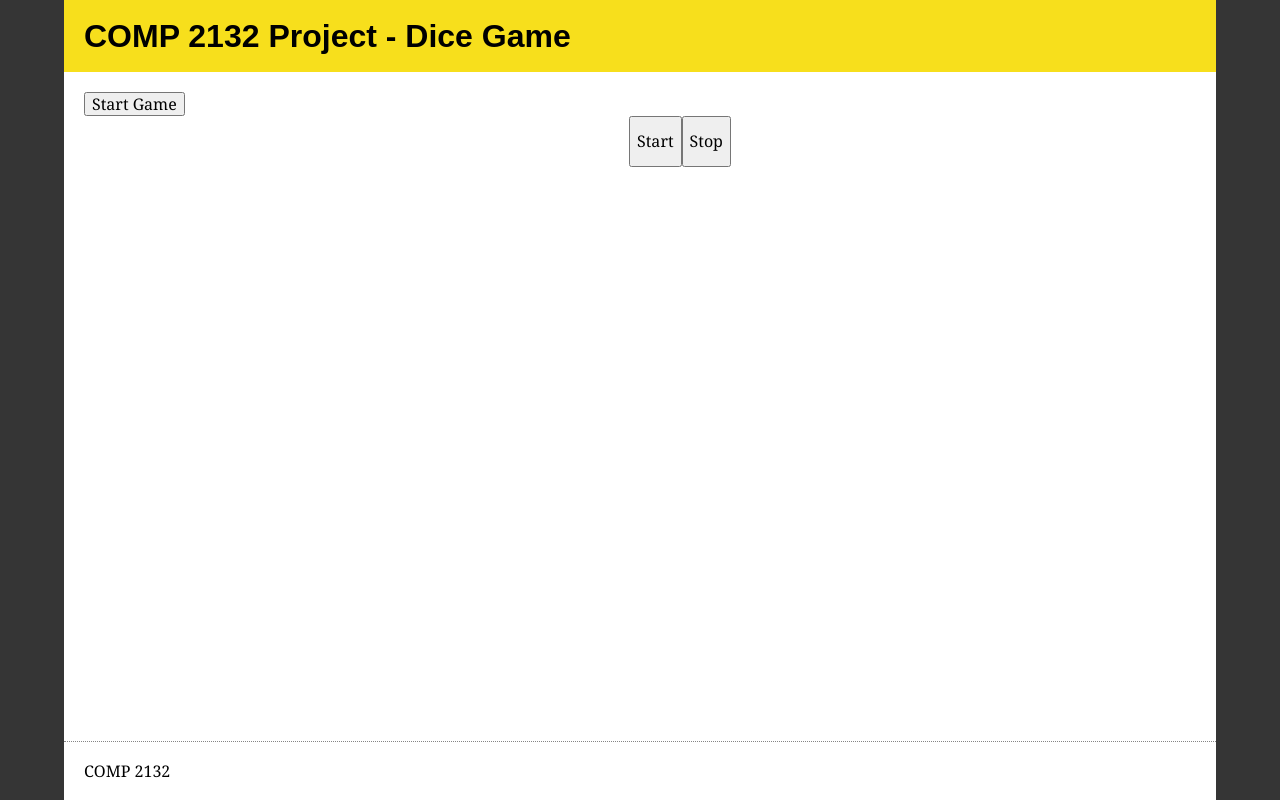
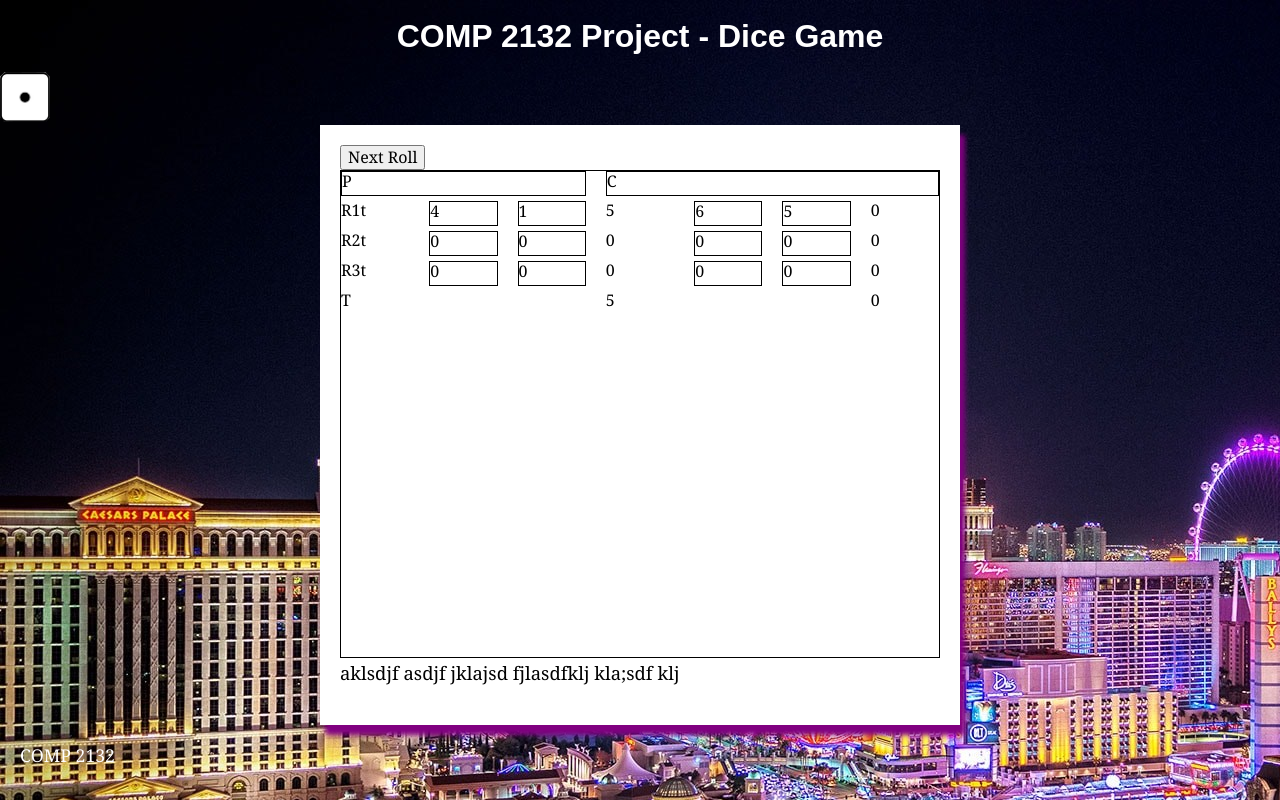
Before and after one commit to dmcar59/2132_Prjct, a plain HTML site: page index.html in a window 1280 px wide. Both pictures are taken after a click on the element "Start Game". Drawn offline with Linux system fonts and the light colour scheme.

Commit message:
Calc complete

```diff
--- a/index.html
+++ b/index.html
@@ -8,16 +8,46 @@
     <link rel="stylesheet" href="styles/styles.css">
 </head>
 <body>
-    <div class="wrapper">
+    <div >
         <header>
             <h1>COMP 2132 Project - Dice Game</h1>
+            <img style="height:50px;margin-left:0px;padding-bottom:0px;" src="images/dice1.png" alt="logo"/>
         </header>
-        <main>
+        <main class="border">
             <section id="start">
 
                 <button id="start-btn">Start Game</button>
 
 
+            </section>
+
+            <section id="container">
+                <div class="box1">P</div>
+                <div class="box2">C</div>
+                <div class="box3">R1t </div>
+                <div id="box4">P1 1</div>
+                <div id="box5">P1 2</div>
+                <div id="box6">PS 1</div>
+                <div id="box7">C1 1</div>
+                <div id="box8">C1 2</div>
+                <div id="box9">CS 1</div>
+                <div class="box10">R2t</div>
+                <div id="box11">P2 1</div>
+                <div id="box12">P2 2</div>
+                <div id="box13">PS 2</div>
+                <div id="box14">C2 1</div>
+                <div id="box15">C2 2</div>
+                <div id="box16">CS 2</div>
+                <div class="box17">R3t</div>
+                <div id="box18">P3 1</div>
+                <div id="box19">P3 2</div>
+                <div id="box20">PS 3</div>
+                <div id="box21">C3 1</div>
+                <div id="box22">C3 2</div>
+                <div id="box23">CS 3</div>
+                <div class="box24">T</div>
+                <div id="box25">PS</div>
+                <div id="box26">CS</div>
             </section>
             <section id="pop-up">
                 <h2>Game Over</h2>
@@ -28,19 +58,15 @@
                 <button id="btn-again">&#10005;</button>
 
             </section>
-            <div id="container">
-                <figure>
-                    <img src="images/bike-1.jpg" id="main-image" alt="">
+            <section>
+                <p>aklsdjf asdjf jklajsd fjlasdfklj kla;sdf klj</p>
+            </section>
+        </main>
 
-                </figure>
-                <button id="btn-start">Start</button>
-                <button id="btn-stop">Stop</button>
-            </div>
-        </main>
         <footer>
             COMP 2132
         </footer>
-    </div>
+   </div>
     <script src="scripts/jquery-3.4.1.min.js"></script>
     <script src="scripts/project.js"></script>
 </body>
--- a/scripts/project.js
+++ b/scripts/project.js
@@ -2,35 +2,60 @@ const popUp = document.getElementById('pop-up');
 const start = document.getElementById('start');
 const score = document.getElementById('score');
 const winner = document.getElementById('winner');
+const startbtn = document.getElementById('start-btn');
+const pr11 = document.getElementById('box4');
+const pr12 = document.getElementById('box5');
+const cr11 = document.getElementById('box7');
+const cr12 = document.getElementById('box8');
+const pr21 = document.getElementById('box11');
+const pr22 = document.getElementById('box12');
+const cr21 = document.getElementById('box14');
+const cr22 = document.getElementById('box15');
+const pr31 = document.getElementById('box18');
+const pr32 = document.getElementById('box19');
+const cr31 = document.getElementById('box21');
+const cr32 = document.getElementById('box22');
+const tp1 = document.getElementById('box6');
+const tc1 = document.getElementById('box9');
+const tp2 = document.getElementById('box13');
+const tc2 = document.getElementById('box16');
+const tp3 = document.getElementById('box20');
+const tc3 = document.getElementById('box23');
+const ps = document.getElementById('box25');
+const cs = document.getElementById('box26');
 
-let rollp1 = 0;
-let rollc1 =0;
-let rollp2 = 0;
-let rollc2 =0;
-let totalp = 0;
-let totalc =0;
+let rollp1 = [0,0,0];
+let rollc1 =[0,0,0];
+let rollp2 = [0,0,0];
+let rollc2 =[0,0,0];
+let totalp = [0,0,0];
+let totalc =[0,0,0];
 let subp = 0;
 let subc = 0;
 let counter = 0;
 
 start.addEventListener("click",function(){
+    startbtn.innerHTML = "Next Roll";
   /*Roll Dice*/
     if(counter < 2){
-        rollp1 = Math.floor(Math.random() * 6 + 1);
-        rollp2 = Math.floor(Math.random()*6+1);
-        rollc1 = Math.floor(Math.random() * 6 + 1);
-        rollc2 = Math.floor(Math.random()*6+1);
+        console.log(`counter ${counter}`);
+        rollp1[counter] = Math.floor(Math.random() * 6 + 1);
+        rollp2[counter] = Math.floor(Math.random()*6+1);
+        rollc1[counter] = Math.floor(Math.random() * 6 + 1);
+        rollc2[counter] = Math.floor(Math.random()*6+1);
+
         console.log(rollp1, rollc1);
         console.log(rollp2, rollc2);
         counter ++;
     }
     else if(counter <3){
-        rollp1 = Math.floor(Math.random() * 6 + 1);
-        rollp2 = Math.floor(Math.random()*6+1);
-        rollc1 = Math.floor(Math.random() * 6 + 1);
-        rollc2 = Math.floor(Math.random()*6+1);
+        rollp1[counter] = Math.floor(Math.random() * 6 + 1);
+        rollp2[counter] = Math.floor(Math.random()*6+1);
+        rollc1[counter] = Math.floor(Math.random() * 6 + 1);
+        rollc2[counter] = Math.floor(Math.random()*6+1);
         console.log(rollp1, rollc1);
         console.log(rollp2, rollc2);
+        startbtn.innerHTML = "Game Over";
         counter ++;
         popUp.style.opacity =1;
         console.log(`roll counter ${counter}`);
@@ -42,33 +67,54 @@ start.addEventListener("click",function(){
         return;
     }
    /*Add Dice Score*/
-   console.log('here I am');
-if(rollp1 == 0 || rollp2==0){
-totalp = 0;
-console.log(`one is zero = ${totalp}`);
+   console.log(`here I am counter =${counter}`);
+if(rollp1[counter-1] == 6 || rollp2[counter-1]== 6){
+totalp[counter-1] = 0;
+console.log(`one is zero player = ${totalp}`);
 }
-else if(rollp1 == rollp2){
-    totalp = (rollp1 + rollp2)*2;
-    console.log(` x 2 = ${totalp}`);
+else if(rollp1[counter-1] == rollp2[counter-1]){
+    totalp[counter-1] = (rollp1[counter-1] + rollp2[counter-1])*2;
+    console.log(`player x 2 = ${totalp}`);
 }
 else{
-    totalp = rollp1 + rollp2;
-    console.log(`regular ${totalp}`);
+    totalp[counter-1] = rollp1[counter-1] + rollp2[counter-1];
+    console.log(`regular player ${totalp}`);
 }
-if(rollc1 == 0 || rollc2==0){
+if(rollc1[counter-1] == 6 || rollc2[counter-1]== 6){
     console.log(`one is zero = ${totalc}`);
-    totalc = 0;
+    totalc[counter-1] = 0;
     }
-    else if(rollc1 == rollc2){
-        totalc = (rollc1 + rollc2)*2;
+    else if(rollc1[counter-1] == rollc2[counter-1]){
+        totalc[counter-1] = (rollc1[counter-1] + rollc2[counter-1])*2;
         console.log(` x 2 = ${totalc}`);
     }
     else{
-        totalc = rollc1 + rollc2;
+        totalc[counter-1] = rollc1[counter-1] + rollc2[counter-1];
         console.log(`regular ${totalc}`);
     }
-subp += totalp;
-subc += totalc;
+    pr11.innerHTML = rollp1[0];
+    pr12.innerHTML = rollp2[0];
+    cr11.innerHTML = rollc1[0];
+    cr12.innerHTML = rollc2[0];
+    pr21.innerHTML = rollp1[1];
+    pr22.innerHTML = rollp2[1];
+    cr21.innerHTML = rollc1[1];
+    cr22.innerHTML = rollc2[1];
+    pr31.innerHTML = rollp1[2];
+    pr32.innerHTML = rollp2[2];
+    cr31.innerHTML = rollc1[2];
+    cr32.innerHTML = rollc2[2];
+    tp1.innerHTML = totalp[0];
+    tc1.innerHTML = totalc[0];
+    tp2.innerHTML = totalp[1];
+    tc2.innerHTML = totalc[1];
+    tp3.innerHTML = totalp[2];
+    tc3.innerHTML = totalc[2];
+
+subp = totalp[0]+totalp[1]+totalp[2];
+ps.innerHTML = subp;
+subc = totalc[0]+totalc[1]+totalc[2];
+cs.innerHTML = subc;
 score.innerHTML = `<p> Player score: ${subp} and Computer score: ${subc}`;
 console.log(`player subtotal ${subp} and computer subtotal ${subc}`);
 
@@ -81,83 +127,5 @@ else if(counter ==3 && subp<subc){
 else{
     winner.innerHTML = `Its a Tie!`;
 }
+
 })
-
-
-
-/*
--------------------------------------
-spining bike start and stop
--------------------------------------
-*/
-const mainPictureInHTML = document.getElementById("main-image");
-const startAnimation    = document.getElementById("btn-start");
-const stopAnimation     = document.getElementById("btn-stop");
-const $bikeImage = $('#main-image');
-
-
-//need an animation handler
-let bikeAnimationHandler;
-//flag to track if user has chosen to start or stop
-let keepSpining = false;
-//the first image # in the group
-let currentImageNumber = 1;
-//the last image # in the group
-const maxImageNumber = 34;
-let stoploop = false;
-
-//start button is clicked
-startAnimation.addEventListener("click", function(){
-    //console.log("Start");
-    stoploop = false;
-    if(keepSpining == false){
-    keepSpining=true;
-
-    bikeAnimationHandler = requestAnimationFrame(spinImage);
-    }
-
-});
-
-//stop button is clicked
-stopAnimation.addEventListener("click", function(){
-    console.log("Stop");
-    stoploop = true;
-    keepSpining=true;
-    cancelAnimationFrame(bikeAnimationHandler);
-     console.log("Stop after");
-
-
-});
-
-
-/*
-run this with each frame of animation
-*/
-function spinImage(){
-
-setTimeout(function(e){
-
-
-if(currentImageNumber > maxImageNumber){
-cancelAnimationFrame(bikeAnimationHandler);
-currentImageNumber = 1;
-console.log("numbered out") ;
-keepSpining=false;
-return;
-}
-else if(stoploop == true){
-    console.log(stoploop);
-    cancelAnimationFrame(bikeAnimationHandler);
-
-}
-else{
-    console.log("made it");
-    //console.log(`${currentImageNumber}, `);
-    mainPictureInHTML.src = `images/bike-${currentImageNumber}.jpg`;
-    currentImageNumber++;
-
-
- }
-bikeAnimationHandler = requestAnimationFrame(spinImage);
-},100)
-}
--- a/styles/styles.css
+++ b/styles/styles.css
@@ -8,19 +8,146 @@
 /* apply a natural box layout model to all elements, but allowing components to change */
 html {
     box-sizing: border-box;
+    background-image: url(../images/vegas.jpg);
 }
 *, *:before, *:after {
     box-sizing: inherit;
 }
 #container{
-    display:flex;
+   /* display:flex;
     flex-wrap:wrap;
-    justify-content: center;
+    justify-content: center;*/
+    border:solid 1px black;
+    min-width:45%;
+    height:500px;
+    display: grid;
+	/* Use the repeat function to repeat same sized columns */
+  	grid-template-columns: repeat(7, 1fr);
+  	grid-auto-rows: 10px;
+	grid-gap: 20px;
+	/* Note: use " . "  as a placeholder if you want
+	   to leave one section of the grid blank */
+	grid-template-areas:
+		"one one one two two two two"
+        "three four five six seven eight nine"
+		"ten eleven twelve thirt fourt fivet sixt"
+		"sevt eghtt ninet twent twent1 twent2 twent3"
+		"twent4 twent4 twent4 twent5 twent5 twent5 twent6";
+
+}
+.box1 {
+	grid-area: one;
+    border:solid 1px black;
+    height: 25px;
+}
+.box2 {
+	grid-area: two;
+    border:solid 1px black;
+    height: 25px;
+}
+.box3 {
+	grid-area: three;
+}
+#box4 {
+	grid-area: four;
+    border:solid 1px black;
+    height: 25px;
+}
+#box5 {
+	grid-area: five;
+    border:solid 1px black;
+    height: 25px;
+}
+#box6 {
+	grid-area: six;
+}
+#box7 {
+	grid-area: seven;
+    border:solid 1px black;
+    height: 25px;
+}
+#box8 {
+	grid-area: eight;
+    border:solid 1px black;
+    height: 25px;
+}
+#box9 {
+	grid-area: nine;
+}
+.box10 {
+	grid-area: ten;
+}
+#box11 {
+	grid-area: eleven;
+    border:solid 1px black;
+    height: 25px;
+}
+#box12 {
+	grid-area: twelve;
+    border:solid 1px black;
+    height: 25px;
+}
+#box13 {
+	grid-area: thirt;
+}
+#box14 {
+	grid-area: fourt;
+    border:solid 1px black;
+    height: 25px;
+}
+#box15 {
+	grid-area: fivet;
+    border:solid 1px black;
+    height: 25px;
+}
+#box16 {
+	grid-area: sixt;
+}
+.box17 {
+	grid-area: sevt;
+}
+#box18 {
+	grid-area: eghtt;
+    border:solid 1px black;
+    height: 25px;
+}
+#box19 {
+	grid-area: ninet;
+    border:solid 1px black;
+    height: 25px;
+}
+#box20 {
+	grid-area: twent;
+}
+#box21 {
+	grid-area: twent1;
+    border:solid 1px black;
+    height: 25px;
+}
+#box22 {
+	grid-area: twent2;
+    border:solid 1px black;
+    height: 25px;
+}
+#box23 {
+	grid-area: twent3;
+}
+.box24 {
+	grid-area: twent4;
+}
+#box25 {
+	grid-area: twent5;
+}
+#box26 {
+	grid-area: twent6;
+}
+/*#container button{
+    flex:0 0 auto;
+}*/
+#start {
+
 }
 
-#container button{
-    flex:0 0 auto;
-}
 #pop-up{
     width:300px;
     padding:10px;
@@ -64,8 +191,12 @@ html {
 
 body {
     margin: 0;
+    display:flexbox;
+    flex-direction:column ;
     font-family: Georgia, 'Times New Roman', Times, serif;
-    background-color: #353535;
+    min-height: 100vh;
+    /*background-color: #353535;*/
+
 }
 
 header, footer, main, article, section {
@@ -90,11 +221,12 @@ li {
     margin-bottom: 1em;
 }
 
-.wrapper {
-    max-width: 90%;
+.border {
+    width: 50%;
+    height: 600px;
     margin: 0 auto;
     background-color: #fff;
-    min-height: 100vh;
+    box-shadow:5px 10px 5px purple;
     display: flex;
     flex-direction: column;
 
@@ -113,21 +245,17 @@ li {
     margin-bottom: 1em;
 }
 
-
-
-header {
-    background-color: #f7df1c;
-    padding: 20px;
-}
-
 header h1 {
     margin: 0;
+    padding:20px;
+    text-align:center;
+    color: white;
     line-height: 1;
 }
 
 main {
     padding: 20px;
-    flex: 1;
+
 }
 
 .submit {
@@ -137,13 +265,12 @@ main {
 
 footer {
     padding: 20px;
-    border-top: 1px dotted #858585;
+    font-size: 1.1em;
+    /*border-top: 1px dotted white;*/
+    color: white;
 }
 
-footer p {
-    line-height: 1;
-    margin: 0;
-}
+
 
 
 a{
```
Also changed, not shown: images/dice.jpg (added), images/dice1.png (added), images/vegas.jpg (added).
